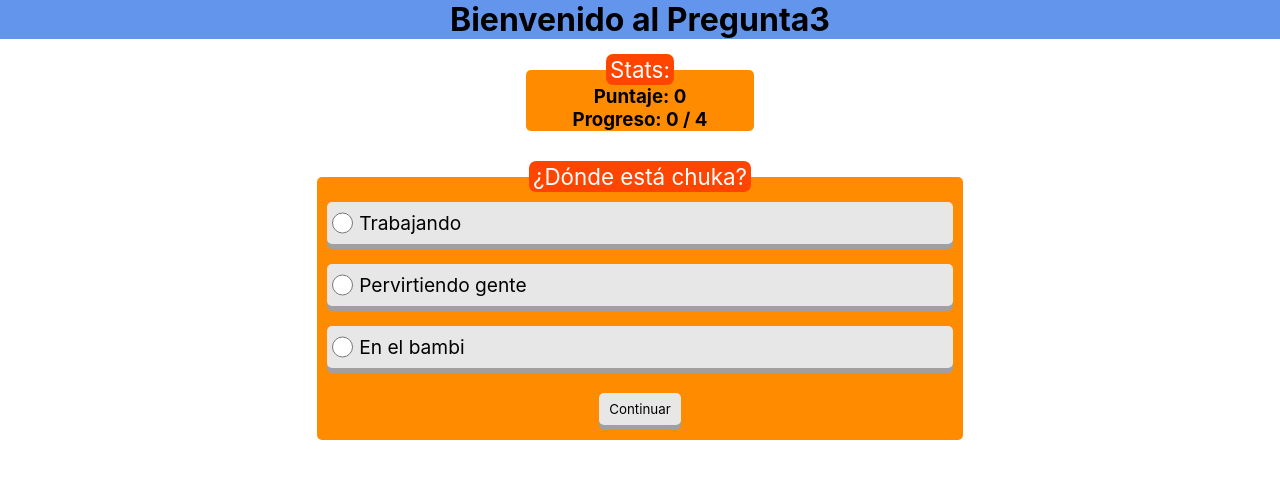
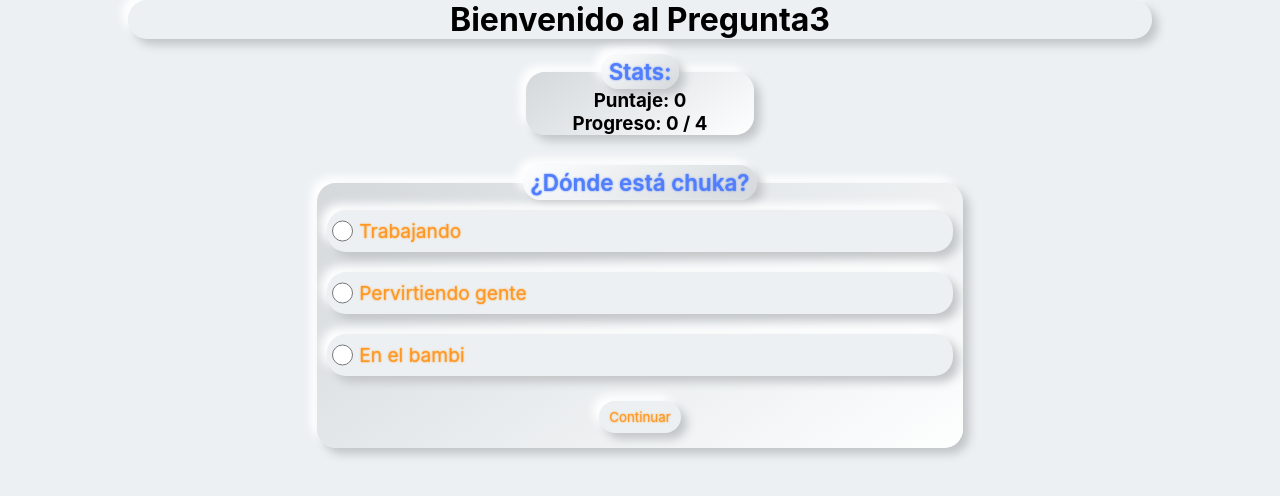
Before and after one commit to Kishoft/guido, a plain HTML site: page aplicaciones/trivia/index.html in a window 1280 px wide. Drawn offline with Linux system fonts and the light colour scheme.

Commit message:
Update style.css

```diff
--- a/aplicaciones/trivia/style.css
+++ b/aplicaciones/trivia/style.css
@@ -4,11 +4,19 @@
     box-sizing: border-box;
     font-family: -apple-system, BlinkMacSystemFont, 'Segoe UI', Roboto, Oxygen, Ubuntu, Cantarell, 'Open Sans', 'Helvetica Neue', sans-serif;
 }
+body{
+    background-color: #ecf0f3;
+    text-align: center;
+    display:flex;
+    justify-content: center;
+    flex-wrap: wrap;
+}
 h1{
-    text-align: center;
-    width: 100%;
-
-    background-color: cornflowerblue;
+    width: 80%;
+    border-radius: 19px;
+    background: #ecf0f3;
+    box-shadow:  6px 6px 10px #c2c5c7,
+                 -6px -6px 10px #ffffff;
 }
 h3{
     width: 100%;
@@ -26,8 +34,10 @@ fieldset{
     flex-wrap: wrap;
     justify-content: center;
     border: none;
-    border-radius: 5px;
-    background-color: darkorange;
+    border-radius: 19px;
+    background: linear-gradient(145deg, #d4d8db, #fdffff);
+    box-shadow:  6px 6px 10px #c2c5c7,
+                -6px -6px 10px #ffffff;
 }
 .inputContainer{
     display: flex;
@@ -41,9 +51,14 @@ fieldset{
 legend{
     font-size: 1.4em;
     border-radius: 7px;
-    padding: 2px 4px;
-    color: white;
-    background-color: orangered;
+    padding: 4px 8px;
+    font-weight: 600;
+    text-shadow: 0px 0px 2px rgb(81, 126, 252);
+    color: rgb(81, 126, 252);
+    border-radius: 19px;
+    background: linear-gradient(145deg, #fdffff, #d4d8db);
+    box-shadow:  6px 6px 10px #c2c5c7,
+                 -6px -6px 10px #ffffff;
 }
 input[type="radio"]{
     width: 1.6em;
@@ -64,12 +79,23 @@ input[type="submit"]{
 }
 
 .inputContainer, input[type="submit"]{
-    background-color: rgb(231, 231, 231);
-    box-shadow: 0px 5px 0px rgb(160, 160, 160);
+    border-radius: 19px;
+    background: #ecf0f3;
+    box-shadow:  6px 6px 10px #c2c5c7,
+                -6px -6px 10px #ffffff,
+                inset 0px 0px 0px #c2c5c7,
+                inset 0px 0px 0px #ffffff;
     transition: all .2s ease ;
     cursor: pointer;
+    text-shadow: 0px 0px 2px rgb(255, 152, 34);
+    color:rgb(255, 152, 34);
 }
 .inputContainer:hover, input[type="submit"]:hover{
-    box-shadow: 0px 0px 0px 0px rgb(160, 160, 160);
-    transform: translateY(5px);
+    border-radius: 19px;
+    background: #ecf0f3;
+    box-shadow:
+                0px 0px 0px #c2c5c7,
+                0px 0px 0px #ffffff,
+                inset 6px 6px 10px #c2c5c7,
+                inset -6px -6px 10px #ffffff;
 }
```
